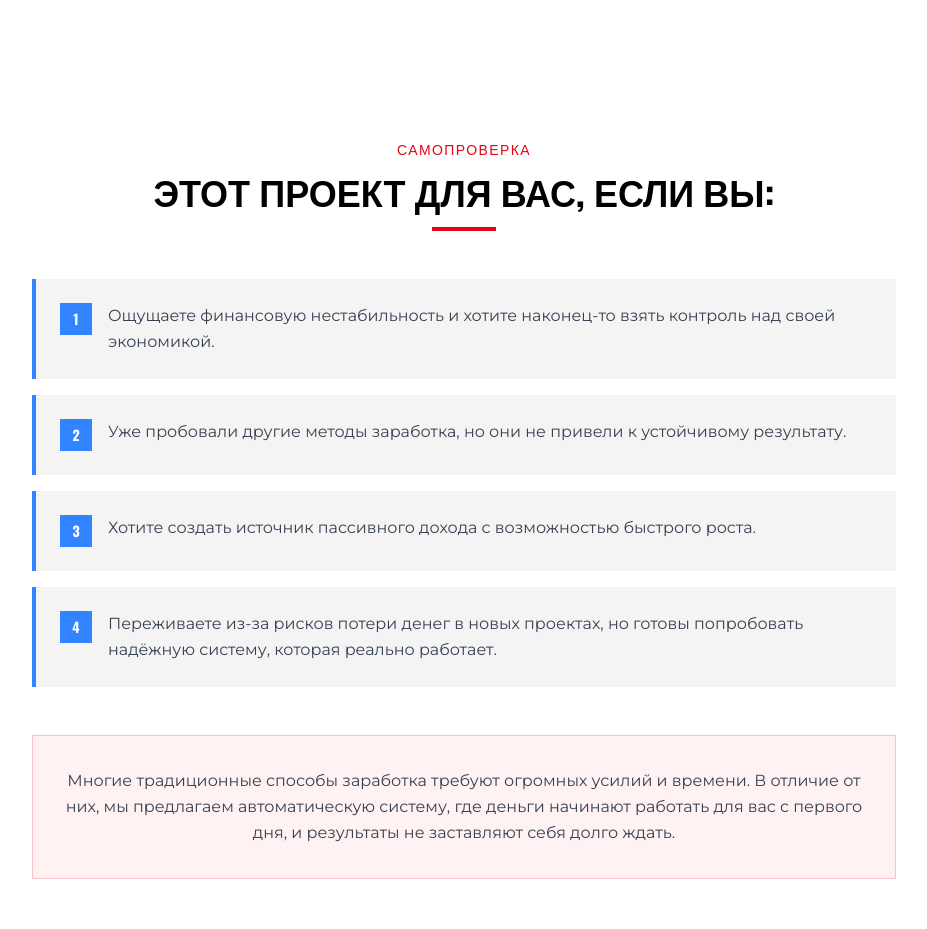
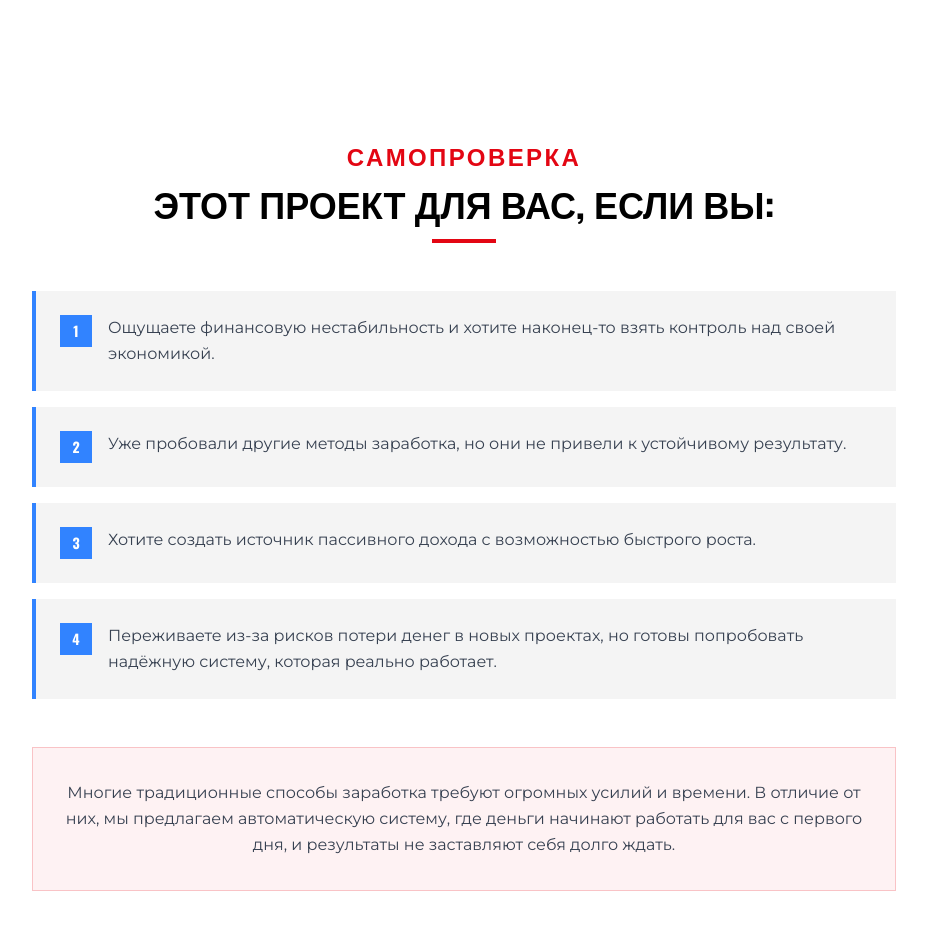
Before and after one commit to pr-poehali-dev/novichok-finansovyy-potok, a React (Vite) app: page / in a window 1280 px wide. Shown: the part 1920-2849 px from the top of the page, without its empty margins (176-1103 px from the left). Built offline with nearby package versions, Linux system fonts and the light colour scheme.

Commit message:
Увеличить размер текста САМОПРОВЕРКА

```diff
--- a/src/pages/Index.tsx
+++ b/src/pages/Index.tsx
@@ -258,7 +258,7 @@ export default function Index() {
       <section className="py-20 bg-white">
         <div className="max-w-4xl mx-auto px-4">
           <div className="text-center mb-12">
-            <div className="font-oswald text-[#E30613] text-sm uppercase tracking-widest mb-3">Самопроверка</div>
+            <div className="font-oswald text-[#E30613] text-2xl uppercase tracking-widest mb-3 font-bold">Самопроверка</div>
             <h2 className="font-oswald text-3xl md:text-4xl font-bold uppercase">Этот проект для вас, если вы:</h2>
             <div className="w-16 h-1 bg-[#E30613] mx-auto mt-4" />
           </div>
```
